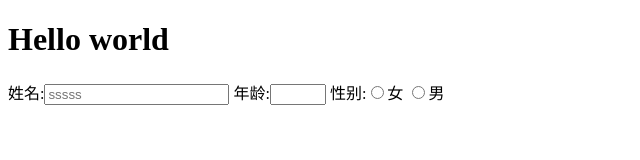
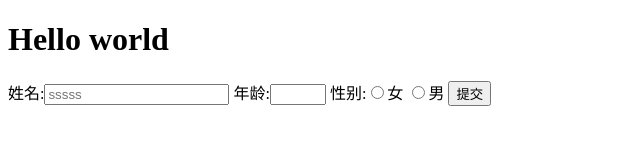
Before and after one commit to JustingMen/AboutJS, a plain HTML site: page index.html in a window 1280 px wide. Shown: the whole page, without its empty margins (0-640 px from the left). Drawn offline with Linux system fonts and the light colour scheme.

Commit message:
添加了提交按钮
index.html页面添加了提交按钮

```diff
--- a/index.html
+++ b/index.html
@@ -11,6 +11,7 @@
 		年龄:<input type="number" name="age" placehodler="年龄限制" min="18" max="38" />
 		性别:<input type="radio" name="sex" value="female" />女
 			 <input type="radio" name="sex" value="male" />男
+		<input type="submit" name="sub" value="提交" />
 	</form>
 </body>
 </html>
```
